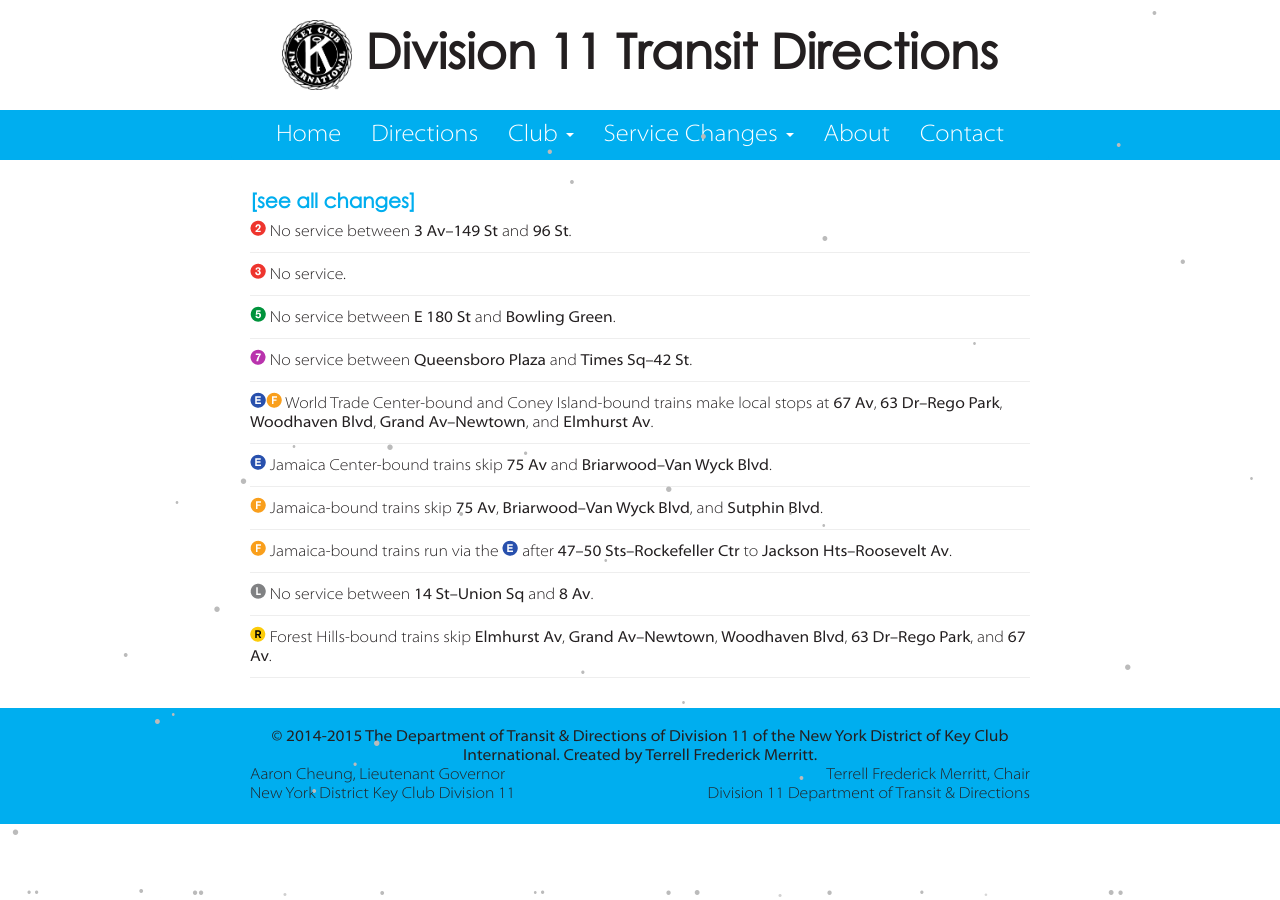
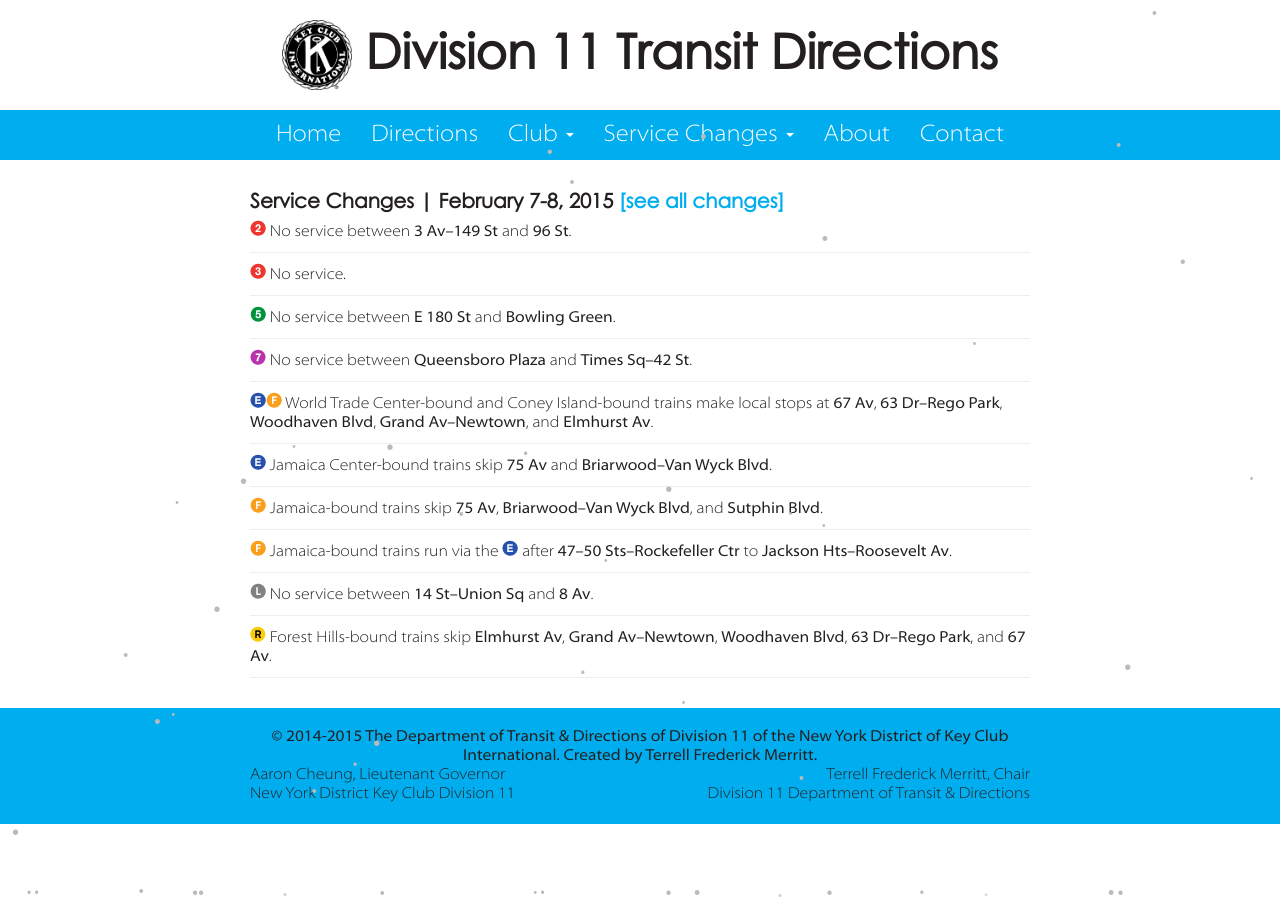
Before and after one commit to d11directions/d11directions.github.io, a Jekyll site: the page built from changes/20150207/All/index.html, in a window 1280 px wide. Built offline with Jekyll 4.4.1, drawn with Linux system fonts in a browser that asks for light colours.

Commit message:
Update Service Change: 20150207

```diff
--- a/changes/20150207/All/index.html
+++ b/changes/20150207/All/index.html
@@ -2,7 +2,7 @@
 layout: default
 title: Service Changes | February 7-8, 2015
 ---
-<h4><a href="http://travel.mtanyct.info/serviceadvisory/routeStatusResult.aspx?tag=ALL&date=02/08/2015&time=&method=getstatus4">[see all changes]</a></h4>
+<h4>Service Changes | February 7-8, 2015 <a href="http://travel.mtanyct.info/serviceadvisory/routeStatusResult.aspx?tag=ALL&date=02/08/2015&time=&method=getstatus4">[see all changes]</a></h4>
 <img src="/img/2.png" alt="(2)"> No service between <strong>3 Av&ndash;149 St</strong> and <strong>96 St</strong>.<br><hr align="left">
 <img src="/img/3.png" alt="(3)"> No service.<br><hr align="left">
 <img src="/img/5.png" alt="(5)"> No service between <strong>E 180 St</strong> and <strong>Bowling Green</strong>.<br><hr align="left">
```
